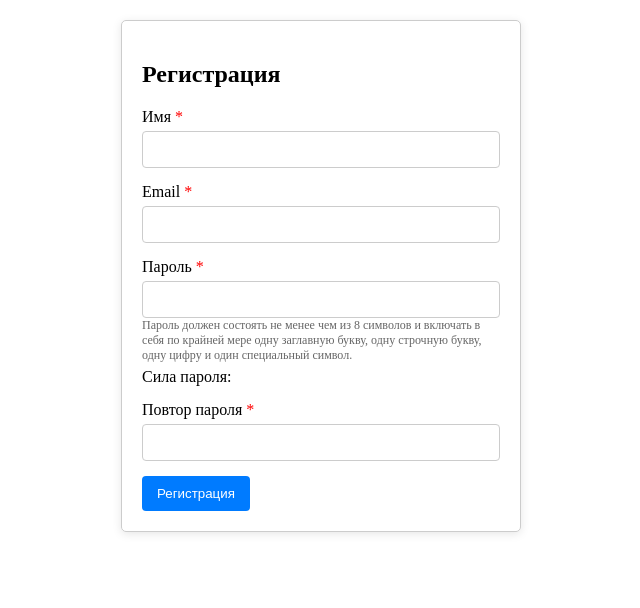
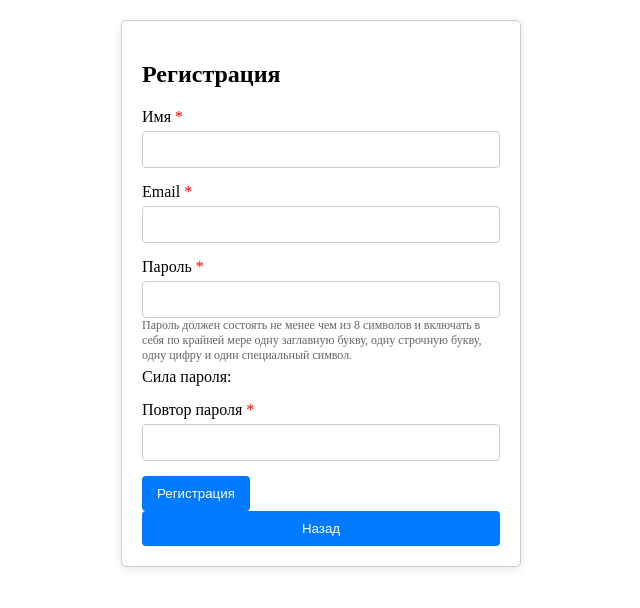
Before and after one commit to Ewdokimova20/TetrisR, a React (Create React App) app: page /register in a window 1280 px wide. Shown: the top 608 px of the page, without its empty margins (319-959 px from the left). Built offline with nearby package versions, Linux system fonts and the light colour scheme.

Commit message:
добавили возврат на главную

```diff
--- a/src/components/RegistrationForm.js
+++ b/src/components/RegistrationForm.js
@@ -1,4 +1,5 @@
 import React, { useState } from "react";
+import { useNavigate } from "react-router-dom"; // Импортируем хук useNavigate
 import styled from "styled-components"; // Импортируем styled-components
 
 // Стили для компонентов
@@ -147,6 +148,12 @@ const RegistrationForm = () => {
     }
   };
 
+  const navigate = useNavigate(); // Инициализируем navigate
+
+  const handleBack = () => {
+    navigate("/"); // Переход обратно на главную страницу
+  };
+
   return (
     <Container>
       <h2>Регистрация</h2>
@@ -221,6 +228,10 @@ const RegistrationForm = () => {
 
         <Button type="submit">Регистрация</Button>
       </form>
+
+      <Button className="buttonOpen" onClick={handleBack}>
+        Назад
+      </Button>
     </Container>
   );
 };
```
